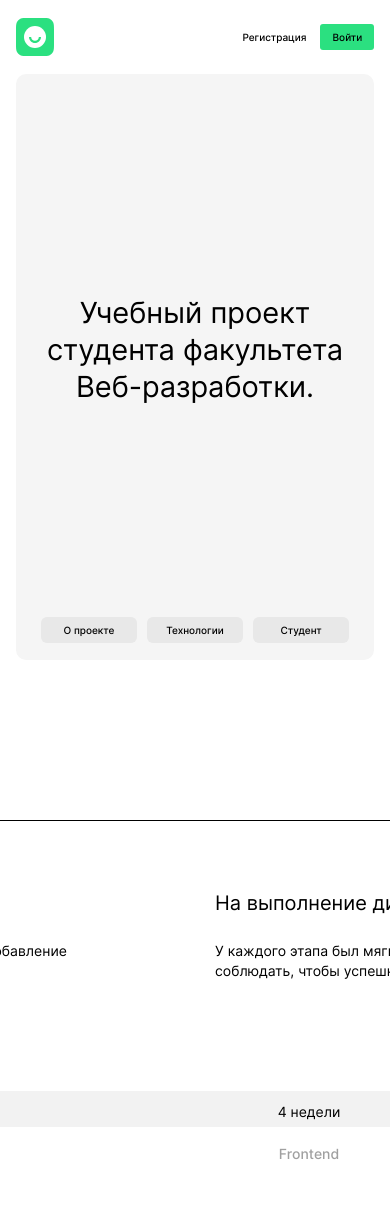
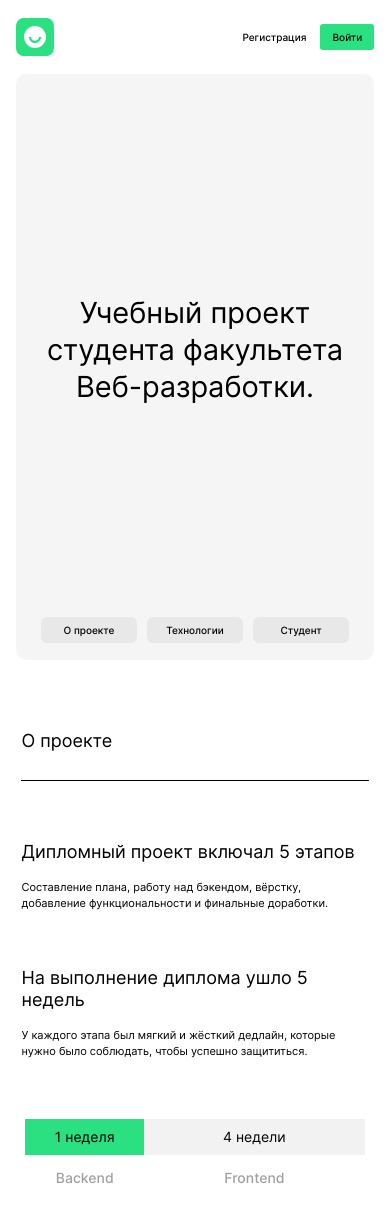
Before and after one commit to polumnana/movies-explorer-frontend, a React (Create React App) app: page / in a window 390 px wide. Shown: the top 1222 px of the page. Built offline with nearby package versions, Linux system fonts and the light colour scheme.

Commit message:
aboutproject ad and fix classname

```diff
--- a/src/components/Main/AboutProject/AboutProject.css
+++ b/src/components/Main/AboutProject/AboutProject.css
@@ -73,14 +73,16 @@
 }
 
 .about-project__time {
+    margin: 0;
     font-style: normal;
     font-weight: 400;
     font-size: 14px;
-    line-height: 17px;
+    line-height: 36px;
     color: #000;
 }
 
 .about-project__text-block {
+    margin: 14px 0 0;
     font-style: normal;
     font-weight: 500;
     font-size: 14px;
@@ -91,11 +93,94 @@
 .about-project_backend {
     width: 20%;
     background-color: #2BE080;
-    ;
-
 }
 
 .about-project_frontend {
     width: 80%;
     background-color: #F2F2F2;
 }
+
+@media screen and (min-width: 320px) and (max-width: 1279px) {
+    .about-project {
+        width: 100%;
+    }
+
+    .about-project__subscription {
+        width: 87%;
+        padding: 90px 0 23px;
+    }
+
+    .about-project__container {
+        margin: 0 0 93px;
+        width: 87%;
+    }
+
+    .about-project__description {
+        margin: 0;
+        width: 48%;
+    }
+
+    .about-project__progress {
+        margin: 0 0 90px;
+        width: 87%;
+        height: 36px;
+    }
+}
+
+@media screen and (min-width: 768px) and (max-width: 1023px) {
+    .about-project__subtitle {
+        margin: 0 0 22px;
+    }
+
+    .about-project__text {
+        font-size: 12px;
+        line-height: 18px;
+    }
+}
+
+@media screen and (min-width: 320px) and (max-width: 767px) {
+    .about-project__subscription {
+        margin: 0 0 60px;
+        width: 89%;
+        padding: 70px 0 28px;
+    }
+
+    .about-project__container {
+        margin: 0 0 60px;
+        width: 89%;
+        flex-direction: column;
+    }
+
+    .about-project__title {
+        font-size: 18px;
+        line-height: 22px;
+    }
+
+    .about-project__description {
+        margin: 0 0 56px;
+        width: 100%;
+    }
+
+    .about-project__description:last-of-type {
+        margin: 0;
+    }
+
+    .about-project__subtitle {
+        margin: 0 0 16px;
+        font-size: 18px;
+        line-height: 22px;
+    }
+
+    .about-project__text {
+        font-size: 11px;
+        line-height: 16px;
+    }
+
+    .about-project_backend {
+        width: 35%;
+    }
+
+    .about-project_frontend {
+        width: 65%;
+    }
+}
--- a/src/components/Main/AboutProject/AboutProject.js
+++ b/src/components/Main/AboutProject/AboutProject.js
@@ -4,7 +4,7 @@ function AboutProject(props) {
     return (
         <article
             id="about-project"
-            className={props.id} >
+            className="about-project" >
             <div className="about-project__subscription about-project__line">
                 <h1 className="about-project__title">О проекте</h1>
             </div>
```
